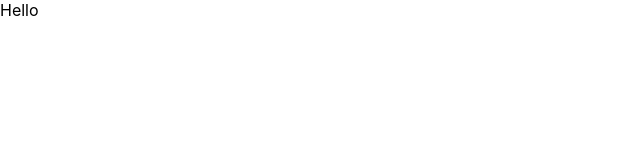
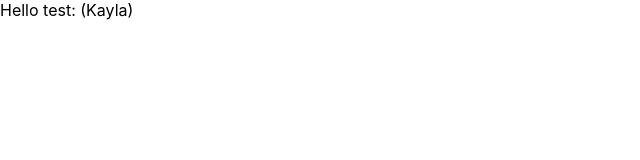
Before and after one commit to jflood215/72hours, a React (Create React App) app: page / in a window 1280 px wide. Shown: the top 160 px of the page, without its empty margins (0-640 px from the left). Built offline with nearby package versions, Linux system fonts and the light colour scheme.

Commit message:
Test Name 2

```diff
--- a/src/App.tsx
+++ b/src/App.tsx
@@ -2,7 +2,8 @@
 import "./App.css";
 
 function App() {
-  return <div className="App">Hello</div>;
+  return <div className="App">Hello
+  test: (Kayla) </div>;
 }
 
 export default App;
```
